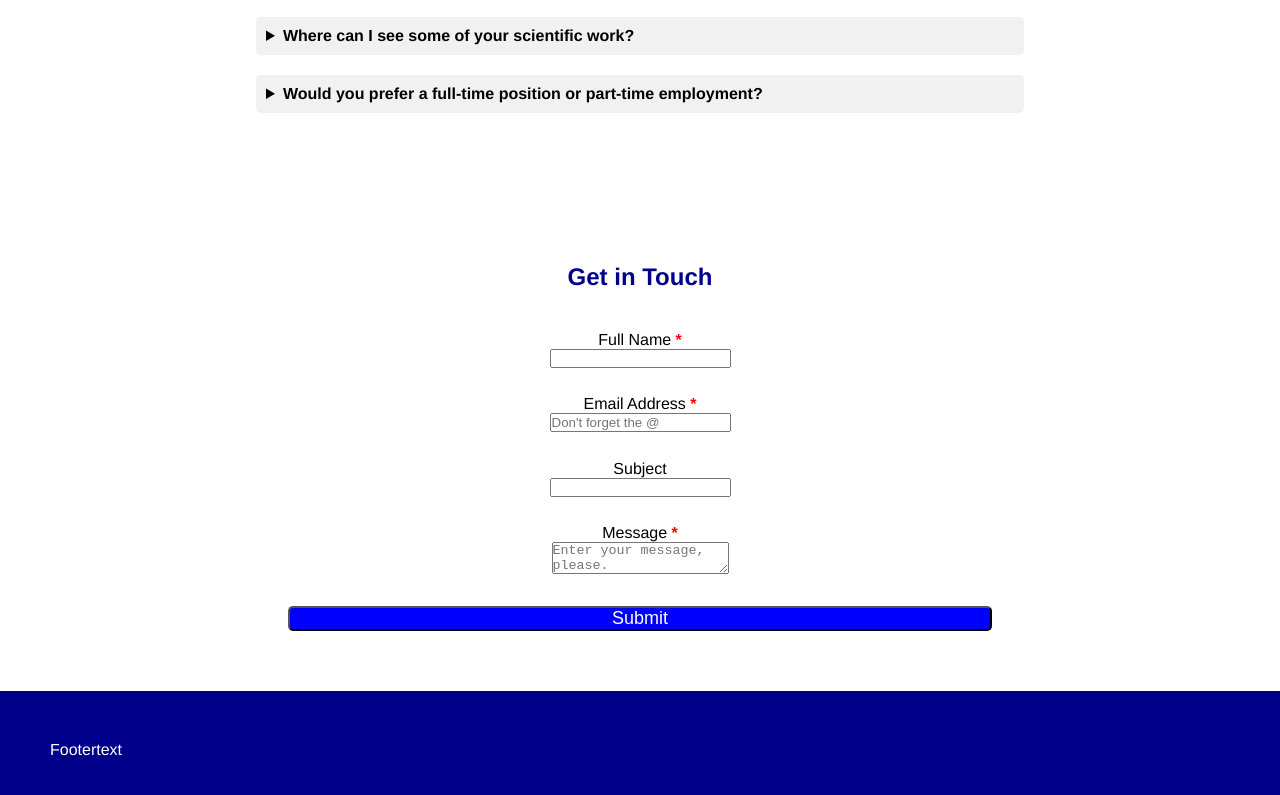
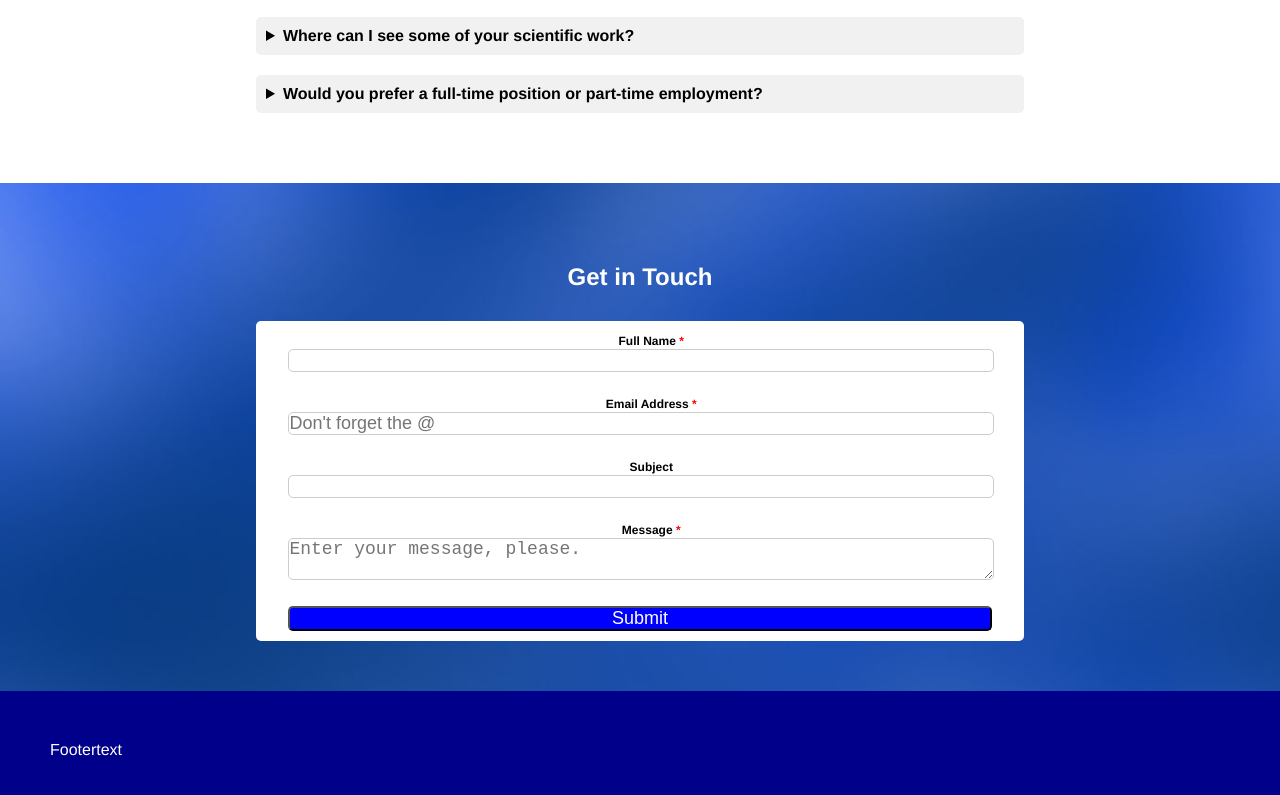
Before and after one commit to vanhog/webdev_portfolio, a plain HTML site: page index.html in a window 1280 px wide. Shown: the part 2309-3104 px from the top of the page. Drawn offline with Linux system fonts and the light colour scheme.

Commit message:
netlify form handling

```diff
--- a/index.html
+++ b/index.html
@@ -220,19 +220,16 @@
     </section>
 
     <!--Get in Touch--------------------------------->
-    <section id="git" class="chapter_box">
+    <section id="git" class="chapter_box dark">
       <h2 class="chapter">Get in Touch</h2>
       <div class="git_container">
         <div class="git_item">
-          <form
-            class="git_formcontainer"
-            method="POST"
-            action="subm.php"
-          >
+          <form class="git_formcontainer" method="POST" data-netlify="true">
             <div class="git_formitem">
               <label for="fullName"
                 >Full Name <span class="mandatory">*</span></label
-              ><br />
+              >
+              <br />
               <input type="text" class="inputelement" name="name" required />
             </div>
 
--- a/styles.css
+++ b/styles.css
@@ -226,7 +226,7 @@ footer {
 .git_item {
     margin-left: 20%;
     margin-right: 20%;
-    width: 60%;
+    width: 100%;
     background-color: white;
     border-radius: 5px;
     height: 320px;
@@ -240,6 +240,7 @@ footer {
     display: flex;
     flex-flow: column;
     justify-content: space-between;
+
     padding: 10px;
     height: 300px;
 }
@@ -262,17 +263,17 @@ footer {
 #logo {
     margin-left: 5px;
 }
-#getintouch {
-    background-color: rgb(241, 241, 241);
+#git {
+    background-color: darkblue;;
 }
-#getintouch label {
+#git label {
     margin-left: 3%;
     margin-bottom: 30px;
     font-weight: bold;
     font-size: 12px;
 }
 
-#getintouch .inputelement{
+#git .inputelement{
     width: 94%;
     margin-left: 3%;
     margin-right: 3%;
```
